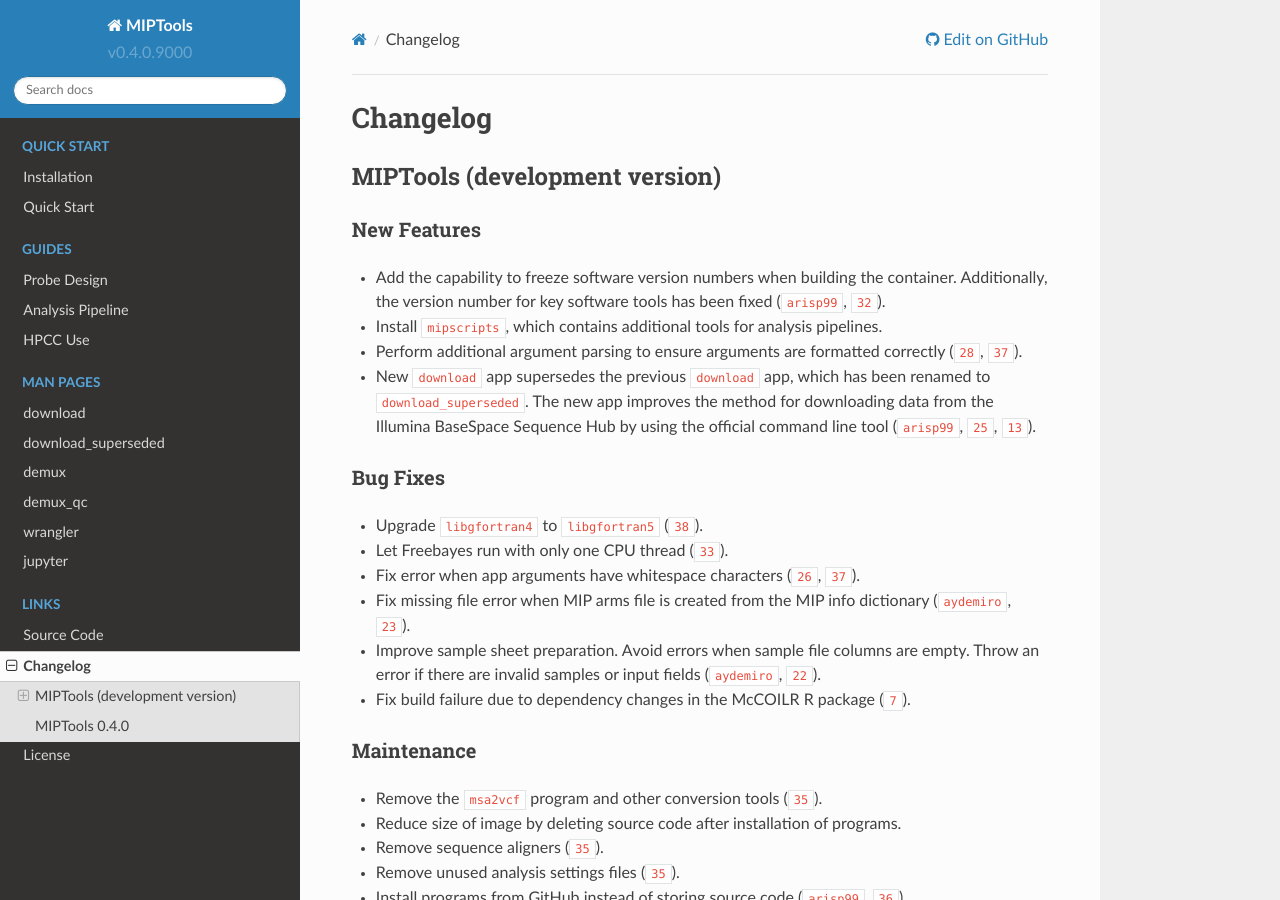
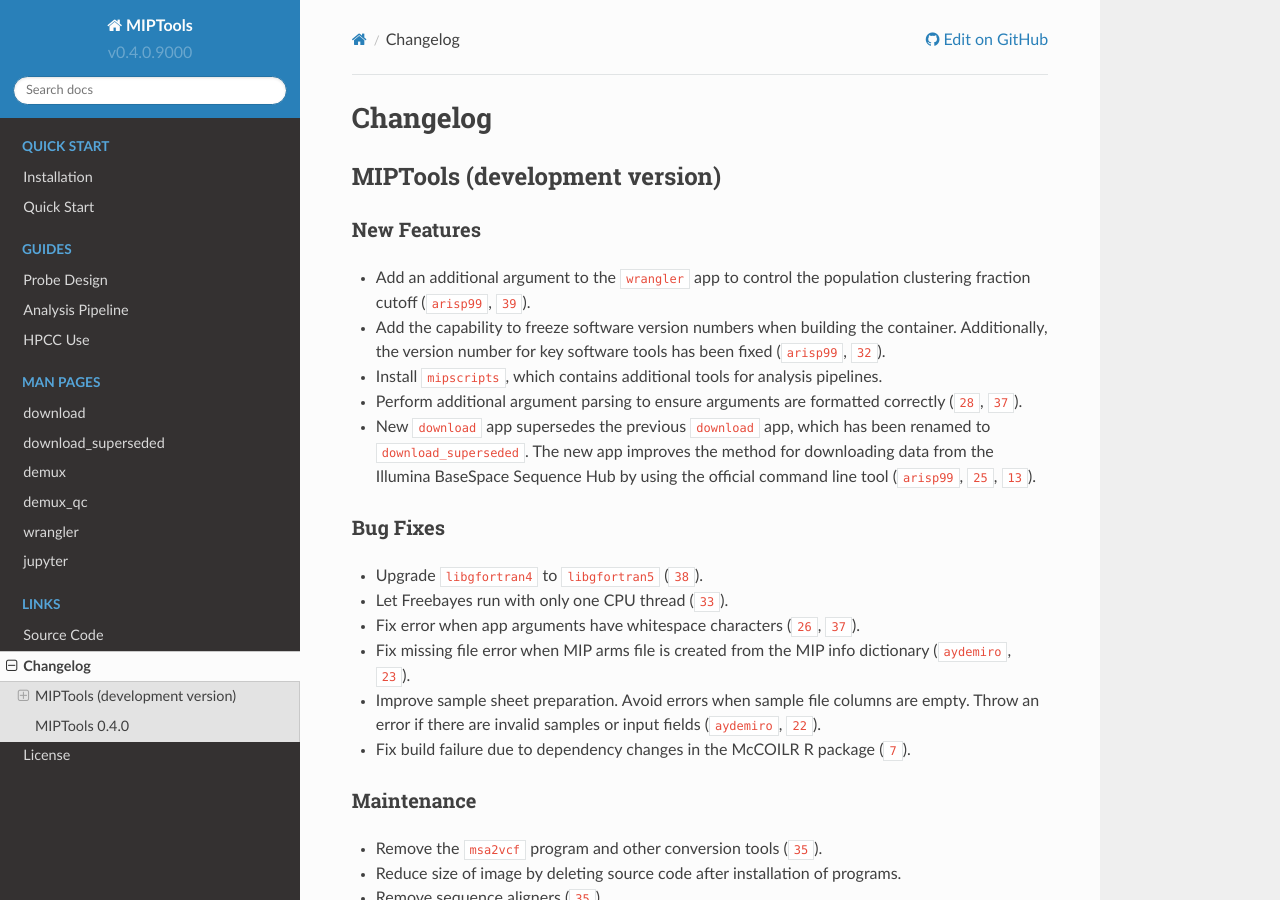
Before and after one commit to bailey-lab/MIPTools, a Sphinx documentation site: the page built from docs/CHANGELOG.rst, in a window 1280 px wide and 900 px high. Built offline with Sphinx 7.4.7 and the Read the Docs theme 2.0.0, drawn with Linux system fonts in a browser that asks for light colours; cross-references to code outside the pages are shown as plain code.

Commit message:
Update changelog

```diff
--- a/docs/CHANGELOG.rst
+++ b/docs/CHANGELOG.rst
@@ -8,10 +8,11 @@ MIPTools (development version)
 New Features
 ------------
 
+-  Add an additional argument to the ``wrangler`` app to control the population
+   clustering fraction cutoff (:github:user:`arisp99`, :github:pull:`39`).
 -  Add the capability to freeze software version numbers when building the
    container. Additionally, the version number for key software tools has been
-   fixed (:github:user:`arisp99`,
-   :github:pull:`32`).
+   fixed (:github:user:`arisp99`, :github:pull:`32`).
 -  Install :github:repo:`mipscripts <bailey-lab/mipscripts>`, which contains
    additional tools for analysis pipelines.
 -  Perform additional argument parsing to ensure arguments are formatted
```
